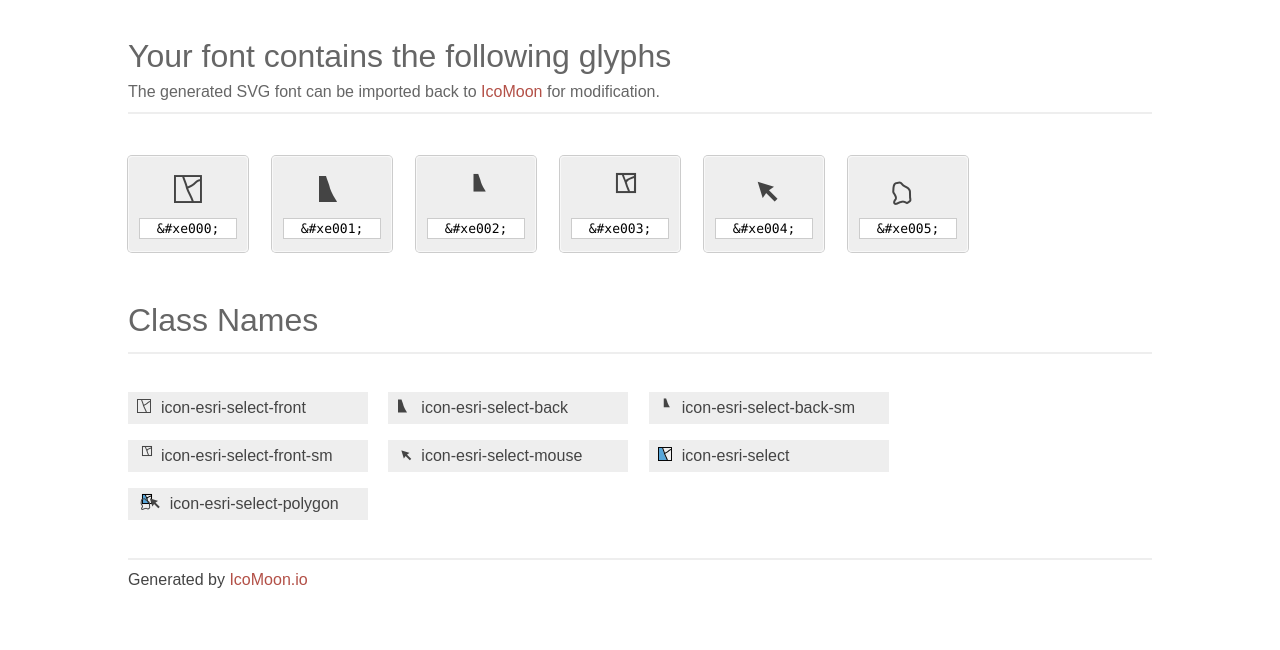
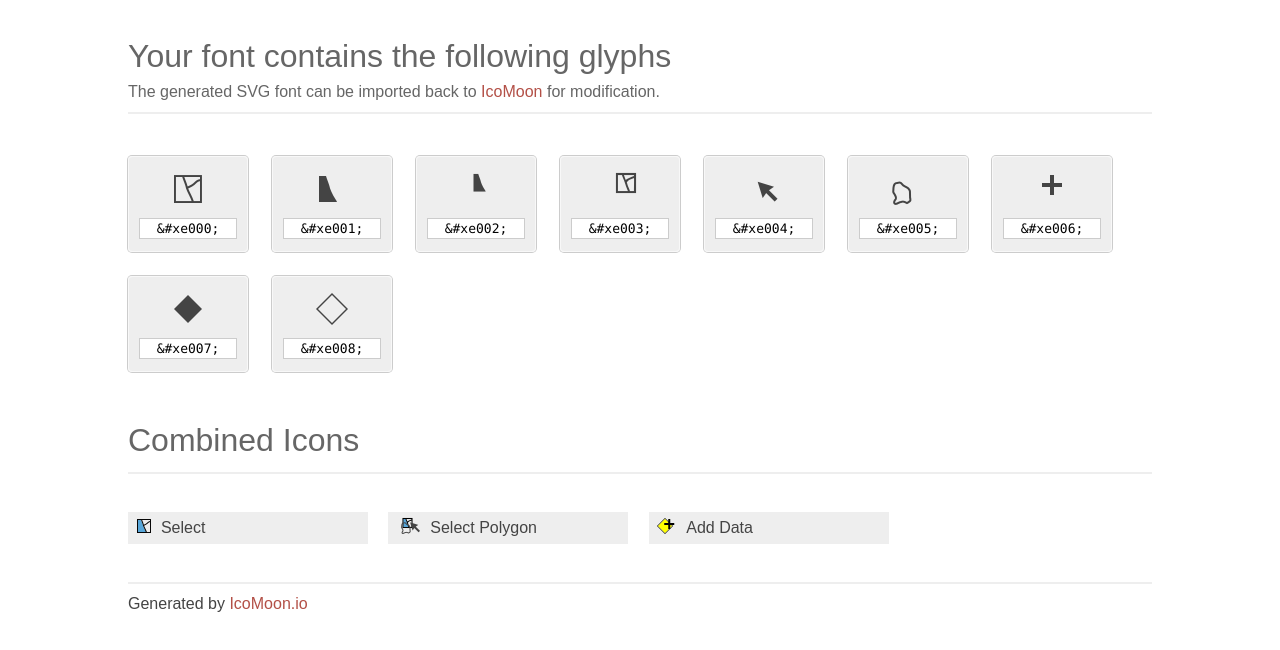
Before and after one commit to davewilton/esriIcons, a plain HTML site: page index.html in a window 1280 px wide. Drawn offline with Linux system fonts and the light colour scheme.

Commit message:
added add data css

```diff
--- a/index.html
+++ b/index.html
@@ -111,46 +111,45 @@
 		<div class="fs1" aria-hidden="true" data-icon="&#xe004;"></div>
 		<input type="text" readonly="readonly" value="&amp;#xe004;" />
 	</div>
-    <div class="glyph">
+    	<div class="glyph">
 		<div class="fs1" aria-hidden="true" data-icon="&#xe005;"></div>
 		<input type="text" readonly="readonly" value="&amp;#xe005;" />
+	</div>
+<div class="glyph">
+		<div class="fs1" aria-hidden="true" data-icon="&#xe006;"></div>
+		<input type="text" readonly="readonly" value="&amp;#xe006;" />
+	</div>
+<div class="glyph">
+		<div class="fs1" aria-hidden="true" data-icon="&#xe007;"></div>
+		<input type="text" readonly="readonly" value="&amp;#xe007;" />
+	</div>
+<div class="glyph">
+		<div class="fs1" aria-hidden="true" data-icon="&#xe008;"></div>
+		<input type="text" readonly="readonly" value="&amp;#xe008;" />
 	</div>
 	</section>
 	<div class="clear"></div>
 	<section class="mtm clearfix" id="glyphs">
 	<header>
-		<h1>Class Names</h1>
+		<h1>Combined Icons</h1>
 	</header>
-	<span class="box1">
-		<span aria-hidden="true" class="icon-esri-select-front"></span>
-		&nbsp;icon-esri-select-front
-	</span>
-	<span class="box1">
-		<span aria-hidden="true" class="icon-esri-select-back"></span>
-		&nbsp;icon-esri-select-back
-	</span>
-	<span class="box1">
-		<span aria-hidden="true" class="icon-esri-select-back-sm"></span>
-		&nbsp;icon-esri-select-back-sm
-	</span>
-	<span class="box1">
-		<span aria-hidden="true" class="icon-esri-select-front-sm"></span>
-		&nbsp;icon-esri-select-front-sm
-	</span>
-	<span class="box1">
-		<span aria-hidden="true" class="icon-esri-select-mouse"></span>
-		&nbsp;icon-esri-select-mouse
-	</span>
     <span class="box1">
 		<span aria-hidden="true" class="icon-esri-select"></span>
-		&nbsp;icon-esri-select
+		&nbsp;Select
 	</span>
     <span class="box1">
 		<span aria-hidden="true" class="icon-esri-select-polygon"></span>
         <span aria-hidden="true" class="icon-esri-polygon"></span>
         <span aria-hidden="true" class="icon-esri-mouse"></span>
-		&nbsp;icon-esri-select-polygon
+		&nbsp;Select Polygon
 	</span>
+	<span class="box1">
+		<span aria-hidden="true" class="icon-esri-diamond"></span>
+        <span aria-hidden="true" class="icon-esri-diamond-outline icon-esri-add"></span>
+		&nbsp;Add Data
+	</span>
+
+
 	</section>
 	<footer>
 		<p>Generated by <a href="http://icomoon.io">IcoMoon.io</a></p>
--- a/style.css
+++ b/style.css
@@ -28,7 +28,8 @@ Instead of a list of all class selectors,
 you can use the generic selector below, but it's slower:
 [class*="icon-esri-"] {
 */
-.icon-esri-select-front, .icon-esri-select-back, .icon-esri-mouse, .icon-esri-select-back-sm, .icon-esri-select-front-sm, .icon-esri-select-mouse, .icon-esri-select, .icon-esri-select-polygon, .icon-esri-polygon {
+.icon-esri-select-front, .icon-esri-select-back, .icon-esri-mouse, .icon-esri-select-back-sm, .icon-esri-select-front-sm,
+.icon-esri-select-mouse, .icon-esri-select, .icon-esri-select-polygon, .icon-esri-polygon, .icon-esri-diamond, .icon-esri-diamond-outline, .icon-esri-add {
 	font-family: 'esri-icons';
 	speak: none;
 	font-style: normal;
@@ -38,28 +39,23 @@ you can use the generic selector below, but it's slower:
 	line-height: 1;
 	-webkit-font-smoothing: antialiased;
 }
-.icon-esri-select-front:before {
+
+.icon-esri-select:after {
 	content: "\e000";
-}
-.icon-esri-select-back:before {
-	content: "\e001";
-}
-.icon-esri-select-back-sm:before {
-	content: "\e002";
-}
-.icon-esri-select-front-sm:before {
-	content: "\e003";
-}
-.icon-esri-select-mouse:before {
-	content: "\e004";
+    color: black;
 }
 .icon-esri-select:before {
     content: "\e001";
     color: #57A6D9;
     margin-right: -1em;
 }
-.icon-esri-select:after {
-	content: "\e000";
+.icon-esri-select-polygon:before {
+    content: "\e002";
+    color: #57A6D9;
+    margin-right: -1em;
+}
+.icon-esri-select-polygon:after {
+	content: "\e003";
     color: black;
 }
 .icon-esri-mouse:before {
@@ -70,12 +66,17 @@ you can use the generic selector below, but it's slower:
     content: "\e005";
     margin-left: -1em;
 }
-.icon-esri-select-polygon:before {
-    content: "\e002";
-    color: #57A6D9;
-    margin-right: -1em;
+.icon-esri-add:before {
+	content: "\e006";
+    color: black;
+	margin-left: -1em;
 }
-.icon-esri-select-polygon:after {
-	content: "\e003";
+.icon-esri-diamond:after {
+	content: "\e007";
+    color: yellow;
+	margin-left: -1em;
+}
+.icon-esri-diamond:before {
+	content: "\e008";
     color: black;
 }
```
Also changed, not shown: fonts/esri-icons.ttf, fonts/esri-icons.woff, originalSVGs/add.svg, 3 other files.
